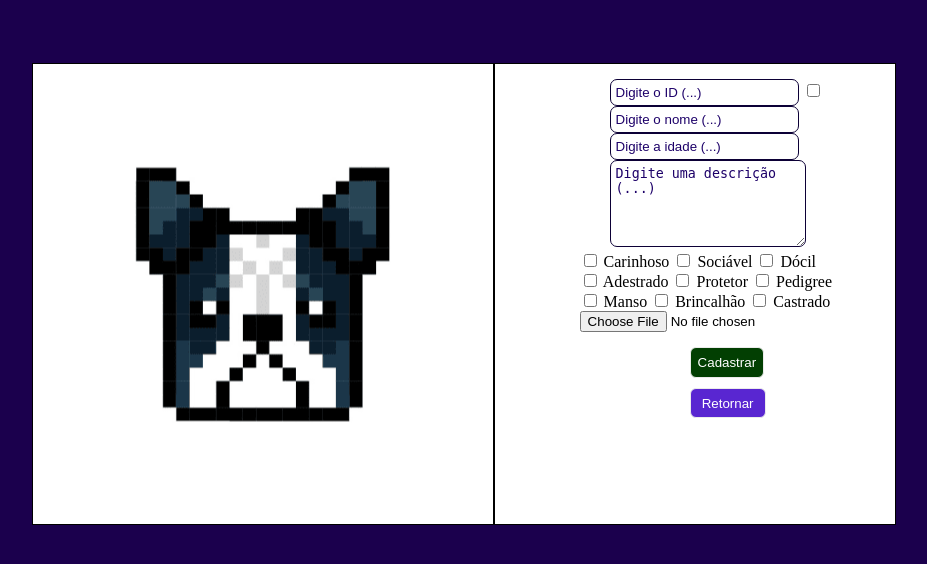
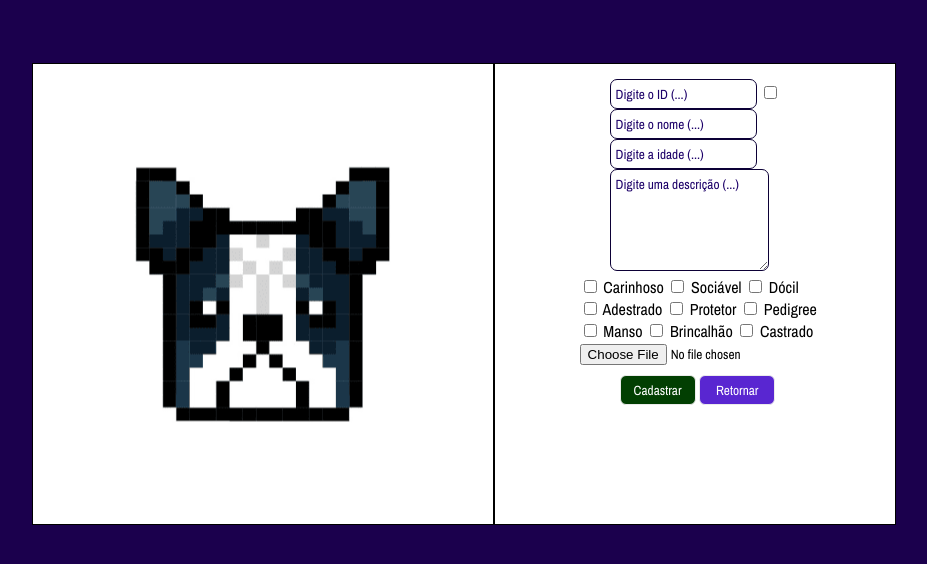
Before and after one commit to r4mpo/ongsoft_v1, a Laravel app: page /pets/create in a window 1280 px wide. Shown: the top 564 px of the page, without its empty margins (166-1093 px from the left). Run offline with Laravel 9, Linux system fonts and the light colour scheme; the visitor is signed in with stand-in values (Sample User, id 1); parts of the project's set-up code (start-up, migrations or seed data) failed here and were passed over; some libraries are stand-ins or nearby versions.

Commit message:
Ajustes - 24/8; Erick;

```diff
--- a/public/css/stylePet.css
+++ b/public/css/stylePet.css
@@ -1,3 +1,9 @@
+@import url('https://fonts.googleapis.com/css2?family=Archivo+Narrow&display=swap');
+
+*{
+    font-family: 'Archivo Narrow', sans-serif;
+}
+
 .img {
     border: 1px solid black;
     display: inline-block;
@@ -14,6 +20,16 @@
     overflow: auto;
     position: fixed;
     background-color: white;
+}
+
+.info {
+    border: 1px solid black;
+    display: inline-block;
+    height: 460px;
+    width: 400px;
+    overflow: auto;
+    position: fixed;
+    background-color: rgb(168, 230, 221);
 }
 
 .container {
@@ -51,7 +67,8 @@ body {
     background-color: rgb(2, 63, 2);
     border: 1px double rgb(235, 235, 235);
     color: white;
-    padding: 7px;
+    height: 30px;
+    width: 76px;
 }
 
 .BotaoAzul {
@@ -69,9 +86,9 @@ body {
 }
 
 .CampoDoBtn {
-    margin-left: 110px;
-    display: block;
-    margin-top: 15px;
+    margin-left: 40px;
+    display: inline-block;
+    margin-top: 10px;
 }
 
 .details {
--- a/resources/views/pets/petsForm.blade.php
+++ b/resources/views/pets/petsForm.blade.php
@@ -12,10 +12,10 @@
 
             <div class="form">
                 <div class="CamposDeTexto">
-                    <input type="text" class="CampoDeTexto" onchange="disabledCb()" placeholder="Digite o ID (...)"  name="id" id="IdCampo">
+                    <input type="number" class="CampoDeTexto" onchange="disabledCb()" placeholder="Digite o ID (...)"  name="id" id="IdCampo">
                     <input type="checkbox" onclick="geracaoAutomatica()" id="cbId">
                     <input type="text" class="CampoDeTexto" placeholder="Digite o nome (...)" name="name">
-                    <input type="text" class="CampoDeTexto" placeholder="Digite a idade (...)" name="age">
+                    <input type="number" class="CampoDeTexto" style="display: block;" placeholder="Digite a idade (...)" name="age">
                     <textarea class="CampoDeTexto" name="description" placeholder="Digite uma descrição (...)" maxlength="124" cols="21" rows="5"></textarea>
                 </div>
 
@@ -57,9 +57,6 @@
 
                 <div class="CampoDoBtn">
                     <button type="submit" class="Botao">Cadastrar</button>
-                </div>
-
-                <div class="CampoDoBtn">
                     <a href="/"><button type="button" class="BotaoAzul">Retornar</button></a>
                 </div>
 
```
Also changed, not shown: resources/views/pets/petsEdit.blade.php (+3 -5 lines), resources/views/pets/petsShow.blade.php (+4 -4 lines), 1 other file.
